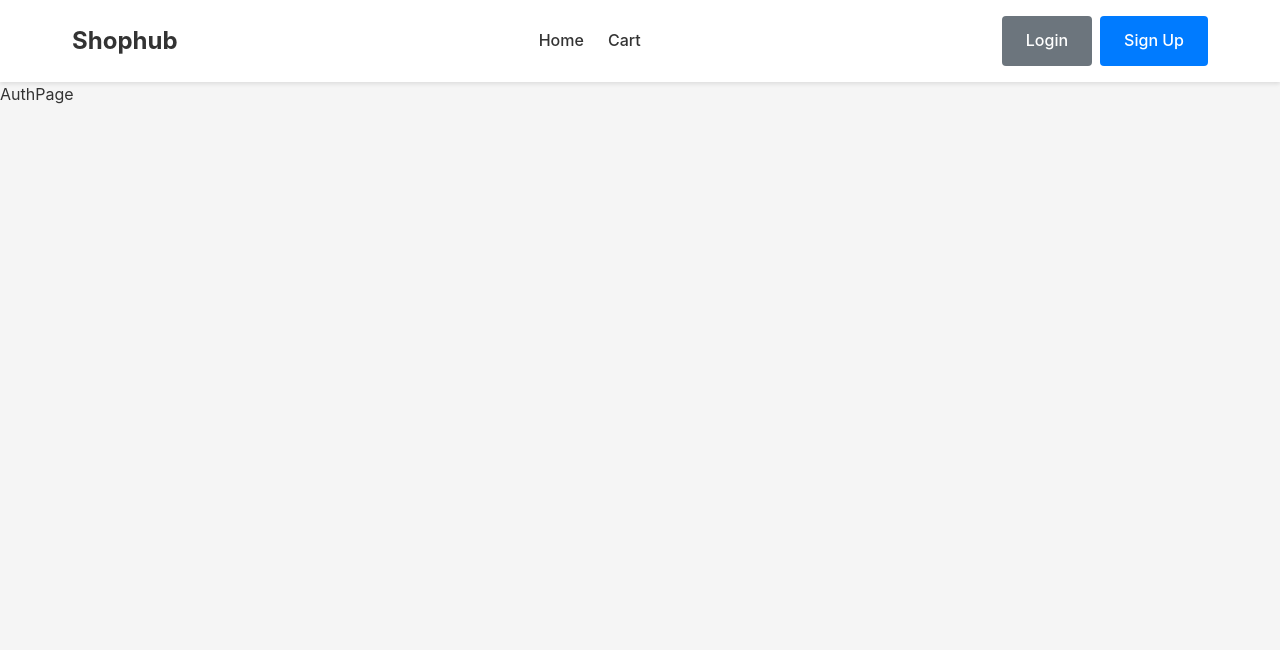
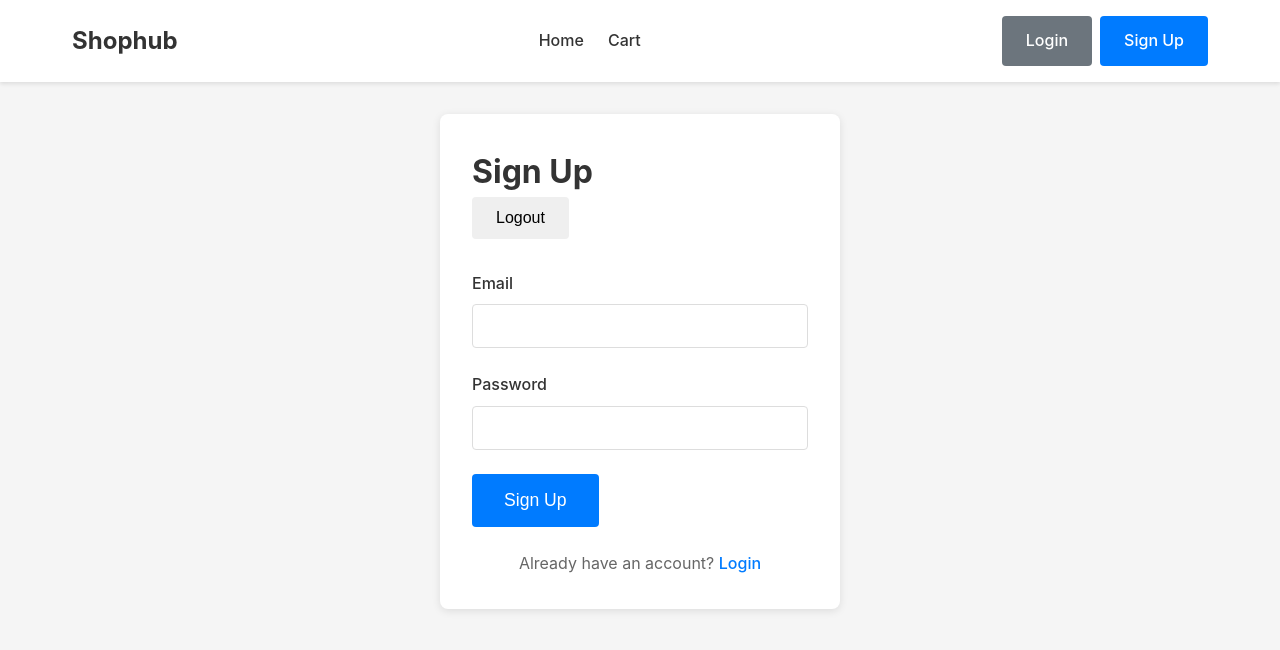
Before and after one commit to mantaringcy/ecommerce-website-reactjs, a React (Vite) app: page /auth in a window 1280 px wide. Shown: the top 650 px of the page. Built offline with nearby package versions, Linux system fonts and the light colour scheme.

Commit message:
Added AuthPage.jsx

```diff
--- a/src/App.jsx
+++ b/src/App.jsx
@@ -5,9 +5,11 @@
 import CheckoutPage from "./pages/CheckoutPage";
 import NotFoundPage from "./pages/NotFoundPage";
 import Navbar from "./components/Navbar";
+import AuthProvider from "./context/AuthContext";
 
 function App() {
   return (
+    <AuthProvider>
       <div className="app">
         <Navbar />
         <Routes>
@@ -17,6 +19,7 @@
           <Route path="*" element={<NotFoundPage />} />
         </Routes>
       </div>
+    </AuthProvider>
   );
 }
 
--- /dev/null
+++ b/src/context/AuthContext.jsx
@@ -0,0 +1,55 @@
+import { createContext, useContext, useState } from "react";
+
+export const AuthContext = createContext(null);
+
+export default function AuthProvider({ children }) {
+  const [user, setUser] = useState(
+    localStorage.getItem("currentUserEmail")
+      ? { email: localStorage.getItem("currentUserEmail") }
+      : null,
+  );
+
+  function signUp(email, password) {
+    const users = JSON.parse(localStorage.getItem("users")) || "[]";
+
+    if (users.find((u) => u.email === email)) {
+      return { success: false, error: "Email already exists" };
+    }
+
+    const newUser = { email, password };
+    users.push(newUser);
+    localStorage.setItem("users", JSON.stringify(users));
+    localStorage.setItem("currentUserEmail", email);
+
+    setUser({ email });
+
+    return { success: true };
+  }
+
+  function login(email, password) {
+    const users = JSON.parse(localStorage.getItem("users")) || "[]";
+    const user = users.find(
+      (u) => u.email === email && u.password === password,
+    );
+
+    if (!user) {
+      return { success: false, error: "Invalid email or password" };
+    }
+
+    localStorage.setItem("currentUserEmail", email);
+    setUser({ email });
+
+    return { success: true };
+  }
+
+  function logout() {
+    localStorage.removeItem("currentUserEmail");
+    setUser(null);
+  }
+
+  return (
+    <AuthContext.Provider value={{ signUp, user, login, logout }}>
+      {children}
+    </AuthContext.Provider>
+  );
+}
--- a/src/pages/AuthPage.jsx
+++ b/src/pages/AuthPage.jsx
@@ -1,4 +1,115 @@
+import { useContext, useState } from "react";
+import { useForm } from "react-hook-form";
+import { AuthContext } from "../context/AuthContext";
+import { useNavigate } from "react-router-dom";
+
 const AuthPage = () => {
-  return <div>AuthPage</div>;
+  const [mode, setMode] = useState("signup");
+  const [error, setError] = useState(null);
+  const navigate = useNavigate();
+
+  const { signUp, user, login, logout } = useContext(AuthContext);
+
+  const {
+    register,
+    handleSubmit,
+    formState: { errors },
+  } = useForm();
+
+  function onSubmit(data) {
+    setError(null);
+    let result;
+
+    if (mode === "signup") {
+      result = signUp(data.email, data.password);
+    } else {
+      result = login(data.email, data.password);
+    }
+
+    if (result.success) {
+      navigate("/");
+    } else {
+      setError(result.error);
+    }
+  }
+
+  return (
+    <div className="page">
+      <div className="container">
+        <div className="auth-container">
+          <h1 className="form-title">
+            {mode === "signup" ? "Sign Up" : "Login"}
+          </h1>
+          <button className="btn" onClick={() => logout()}>
+            Logout
+          </button>
+          {user && <p>User logged in: {user.email}</p>}
+          <form className="auth-form" onSubmit={handleSubmit(onSubmit)}>
+            {error && <div className="error-message">{error}</div>}
+            <div className="form-group">
+              <label className="form-label" htmlFor="email">
+                Email
+              </label>
+              <input
+                className="form-input"
+                type="email"
+                id="email"
+                {...register("email", { required: "Email is required" })}
+              />
+              {errors.email && (
+                <span className="form-error">{errors.email.message}</span>
+              )}
+            </div>
+            <div className="form-group">
+              <label className="form-label" htmlFor="password">
+                Password
+              </label>
+              <input
+                className="form-input"
+                type="password"
+                id="password"
+                {...register("password", {
+                  required: "Password is required",
+                  minLength: {
+                    value: 6,
+                    message: "Password must be at least 6 characters",
+                  },
+                  maxLength: {
+                    value: 12,
+                    message: "Password must be less than 12 characters",
+                  },
+                })}
+              />
+              {errors.password && (
+                <span className="form-error">{errors.password.message}</span>
+              )}
+            </div>
+
+            <button type="submit" className="btn btn-primary btn-large">
+              {mode === "signup" ? "Sign Up" : "Login"}
+            </button>
+          </form>
+
+          <div className="auth-switch">
+            {mode === "signup" ? (
+              <p>
+                Already have an account?{" "}
+                <span className="auth-link" onClick={() => setMode("login")}>
+                  Login
+                </span>
+              </p>
+            ) : (
+              <p>
+                Don't have an account?{" "}
+                <span className="auth-link" onClick={() => setMode("signup")}>
+                  Sign Up
+                </span>
+              </p>
+            )}
+          </div>
+        </div>
+      </div>
+    </div>
+  );
 };
 export default AuthPage;
```
Lines whose indentation alone changed are shown as unchanged.
